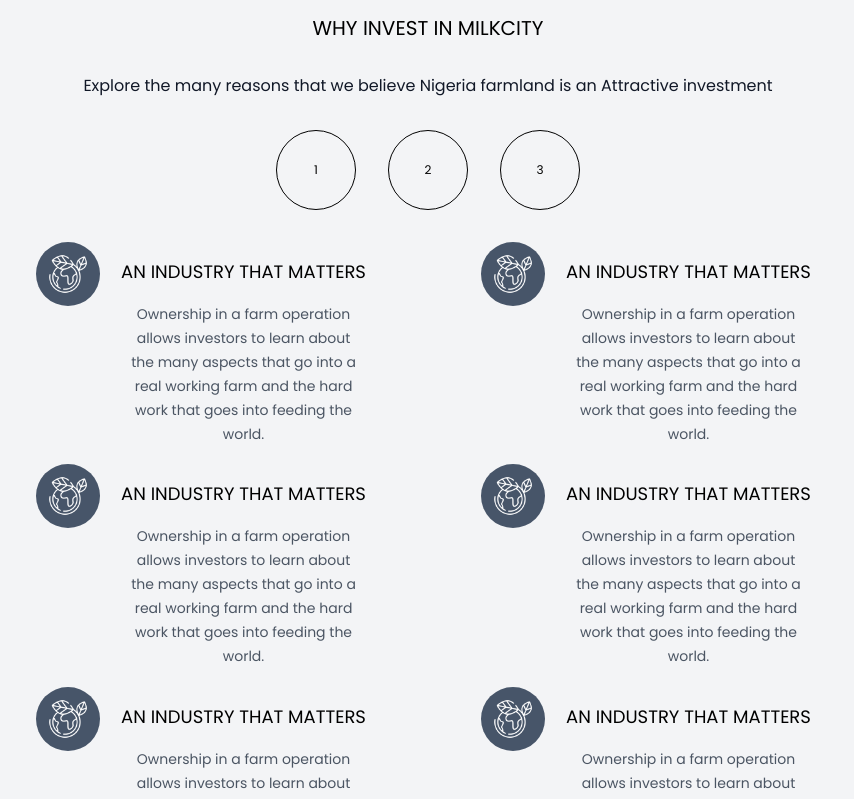
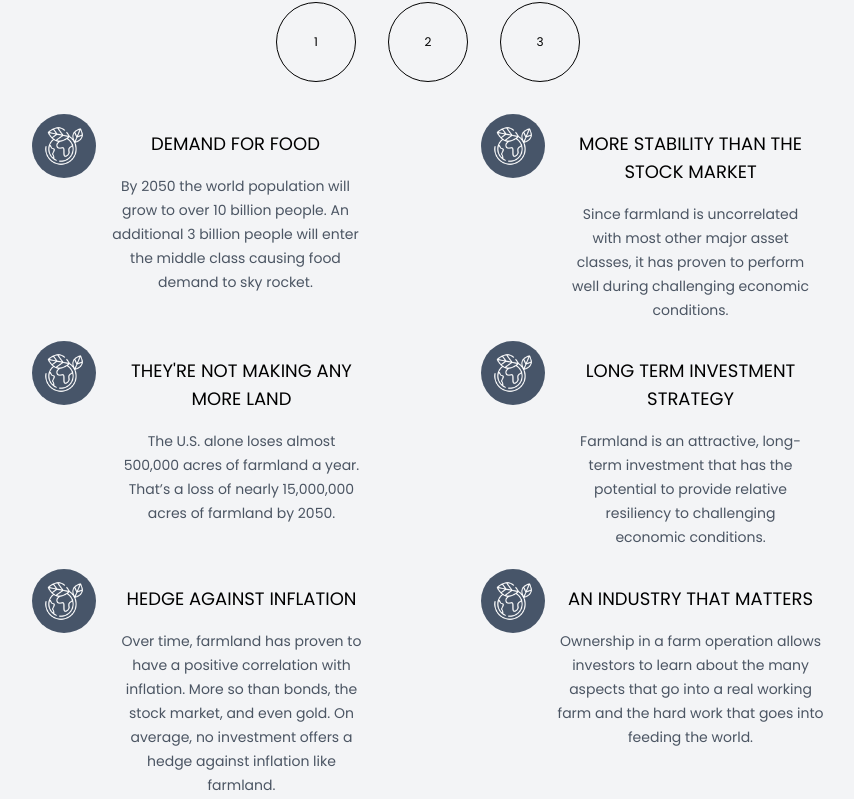
Before and after one commit to Emmykage/milk-city-project, a React (Create React App) app: page / in a window 1280 px wide. Shown: the part 1638-2437 px from the top of the page, without its empty margins (212-1066 px from the left). Built offline with nearby package versions, Linux system fonts and the light colour scheme.

Commit message:
add item content

```diff
--- a/src/components/header/Nav.jsx
+++ b/src/components/header/Nav.jsx
@@ -3,21 +3,21 @@
 import { GiHamburgerMenu } from "react-icons/gi";
 
 const Nav = () => {
-  const [stickyNav, setStickyNav] = useState('bg-white')
+  const [stickyNav, setStickyNav] = useState('bg-gray-100/50 absolute')
   const [openMenu, setOpenMenu] = useState(false)
   const handleStickNav = () => {
     if(window.scrollY >= 120){
-      setStickyNav('fixed top-0 left-0 w-full z-50 bg-gray-100/50')
+      setStickyNav('fixed top-0 left-0 w-full z-50 bg-white')
 
     }else{
-      setStickyNav('bg-white')
+      setStickyNav('bg-gray-100/50 absolute')
     }
   }
   useEffect(()=> {
     window.addEventListener('scroll', handleStickNav)
   }, [])
   return (
-    <div className={`${stickyNav} text-center flex items-center justify-between px-6 lg:px-14 py-10 `}>
+    <div className={`${stickyNav} text-center flex items-center justify-between px-6 lg:px-14 py-10  top-0 left-0 w-full `}>
       <a href="/" className='text-xl text-green-700'> MilkCity</a>
       <nav className=''>
         <ul className={`${openMenu ? "block w-full h-screen bg-green-400" : "hidden" } absolute   lg:relative right-0 top-0 lg:flex lg:flex-wrap font-bold text-gray-700 pt-20 lg:pt-0`}>
--- a/src/pages/Home.jsx
+++ b/src/pages/Home.jsx
@@ -9,7 +9,7 @@
       <section className='px-2 py-20 farmBg'>
         <h2 className='text-center text-3xl'>HOW IT WORKS</h2>
         <div>
-          <p className='px-48 font-semibold text-base text-gray-900 leading-6'>MilkCity is a farmer-owned, equity crowdfunding platform focused on specialty crop operations in the United States. We offer fractional farmland ownership opportunities to our members.</p>
+          <p className='px-3 lg:px-48 font-semibold text-base text-gray-900 leading-6'>MilkCity is a farmer-owned, equity crowdfunding platform focused on specialty crop operations in the United States. We offer fractional farmland ownership opportunities to our members.</p>
           <div className='px-3 sm:px-10 max-w-6xl m-auto grid sm:grid-cols-2 lg:grid-cols-4 pt-8 pb-20 mt-10 gap-[3%] lg:px-5'>
             <div className='bg-gray-50 relative py-10 px-5 rounded'>
               <span className='absolute -top-10 left-1/2 -translate-x-1/2 m-auto flex h-20 w-20 justify-center items-center rounded-full bg-green-950 text-white text-xl'> 1</span>
@@ -47,47 +47,47 @@
         <span className='border border-black flex w-20 h-20 rounded-full justify-center items-center'>3</span>
 
         </div>
-        <div className='max-w-4xl m-auto grid lg:grid-cols-2 gap-[3%] px-4 py-8'>
-          <div className='px-10 flex gap-3'>
-            <span className=' flex items-center justify-center bg-slate-600 h-16 w-16 rounded-full' ><img src={Earth} width={40} height={60} alt="earth globe" /></span>
+        <div className='max-w-4xl m-auto grid lg:grid-cols-2 gap-[3%] px-3 py-8'>
+          <div className='lg:px-10 px-3 flex gap-0'>
+            <span className=' flex items-center justify-center bg-slate-600 h-16 w-16  rounded-full' ><img src={Earth} width={40} height={60} alt="earth globe" /></span>
             <div className='flex-1'>
-              <h4 className='text-lg my-4'>AN INDUSTRY THAT MATTERS</h4>
-              <p className='text-gray-600 text-sm px-3 leading-6'>Ownership in a farm operation allows investors to learn about the many aspects that go into a real working farm and the hard work that goes into feeding the world.</p>
+              <h4 className='text-lg my-4'>DEMAND FOR FOOD</h4>
+              <p className='text-gray-600 text-sm px-3 leading-6'>By 2050 the world population will grow to over 10 billion people. An additional 3 billion people will enter the middle class causing food demand to sky rocket.</p>
             </div>
           </div>
-          <div className='px-10 flex gap-3'>
+          <div className='lg:px-10 px-3 flex gap-3'>
             <span className='flex items-center justify-center bg-slate-600 h-16 w-16 rounded-full' ><img src={Earth} width={40} height={60} alt="earth globe" /></span>
             <div className='flex-1'>
-              <h4 className='text-lg my-4'>AN INDUSTRY THAT MATTERS</h4>
-              <p className='text-gray-600 text-sm px-3 leading-6'>Ownership in a farm operation allows investors to learn about the many aspects that go into a real working farm and the hard work that goes into feeding the world.</p>
+              <h4 className='text-lg my-4'>MORE STABILITY THAN THE STOCK MARKET</h4>
+              <p className='text-gray-600 text-sm px-3 leading-6'>Since farmland is uncorrelated with most other major asset classes, it has proven to perform well during challenging economic conditions.</p>
             </div>
           </div>
-          <div className='px-10 flex gap-3'>
+          <div className='lg:px-10 px-3 flex gap-3'>
             <span className='flex items-center justify-center bg-slate-600 h-16 w-16 rounded-full' ><img src={Earth} width={40} height={60} alt="earth globe" /></span>
             <div className='flex-1'>
-              <h4 className='text-lg my-4'>AN INDUSTRY THAT MATTERS</h4>
-              <p className='text-gray-600 text-sm px-3 leading-6'>Ownership in a farm operation allows investors to learn about the many aspects that go into a real working farm and the hard work that goes into feeding the world.</p>
+              <h4 className='text-lg my-4'>THEY'RE NOT MAKING ANY MORE LAND</h4>
+              <p className='text-gray-600 text-sm px-3 leading-6'>The U.S. alone loses almost 500,000 acres of farmland a year. That’s a loss of nearly 15,000,000 acres of farmland by 2050.</p>
             </div>
           </div>
-          <div className='px-10 flex gap-3'>
+          <div className='lg:px-10 px-3 flex gap-3'>
             <span className='flex items-center justify-center bg-slate-600 h-16 w-16 rounded-full' ><img src={Earth} width={40} height={60} alt="earth globe" /></span>
             <div className='flex-1'>
-              <h4 className='text-lg my-4'>AN INDUSTRY THAT MATTERS</h4>
-              <p className='text-gray-600 text-sm px-3 leading-6'>Ownership in a farm operation allows investors to learn about the many aspects that go into a real working farm and the hard work that goes into feeding the world.</p>
+              <h4 className='text-lg my-4'>LONG TERM INVESTMENT STRATEGY</h4>
+              <p className='text-gray-600 text-sm px-3 leading-6'>Farmland is an attractive, long-term investment that has the potential to provide  relative resiliency to challenging economic conditions.</p>
             </div>
           </div>
-          <div className='px-10 flex gap-3'>
+          <div className='lg:px-10 px-3 flex gap-3'>
             <span className='flex items-center justify-center bg-slate-600 h-16 w-16 rounded-full' ><img src={Earth} width={40} height={60} alt="earth globe" /></span>
             <div className='flex-1'>
-              <h4 className='text-lg my-4'>AN INDUSTRY THAT MATTERS</h4>
-              <p className='text-gray-600 text-sm px-3 leading-6'>Ownership in a farm operation allows investors to learn about the many aspects that go into a real working farm and the hard work that goes into feeding the world.</p>
+              <h4 className='text-lg my-4'>HEDGE AGAINST INFLATION</h4>
+              <p className='text-gray-600 text-sm px-3 leading-6'>Over time, farmland has proven to have a positive correlation with inflation. More so than bonds, the stock market, and even gold. On average, no investment offers a hedge against inflation like farmland.</p>
             </div>
           </div>
-          <div className='px-10 flex gap-3'>
+          <div className='lg:px-10 px-3 flex gap-3'>
             <span className='flex items-center justify-center bg-slate-600 h-16 w-16 rounded-full' ><img src={Earth} width={40} height={60} alt="earth globe" /></span>
             <div className='flex-1 '>
               <h4 className='text-lg my-4'>AN INDUSTRY THAT MATTERS</h4>
-              <p className='text-gray-600 text-sm px-3 leading-6'>Ownership in a farm operation allows investors to learn about the many aspects that go into a real working farm and the hard work that goes into feeding the world.</p>
+              <p className='text-gray-600 text-sm px-0 leading-6'>Ownership in a farm operation allows investors to learn about the many aspects that go into a real working farm and the hard work that goes into feeding the world.</p>
             </div>
           </div>
 
```
